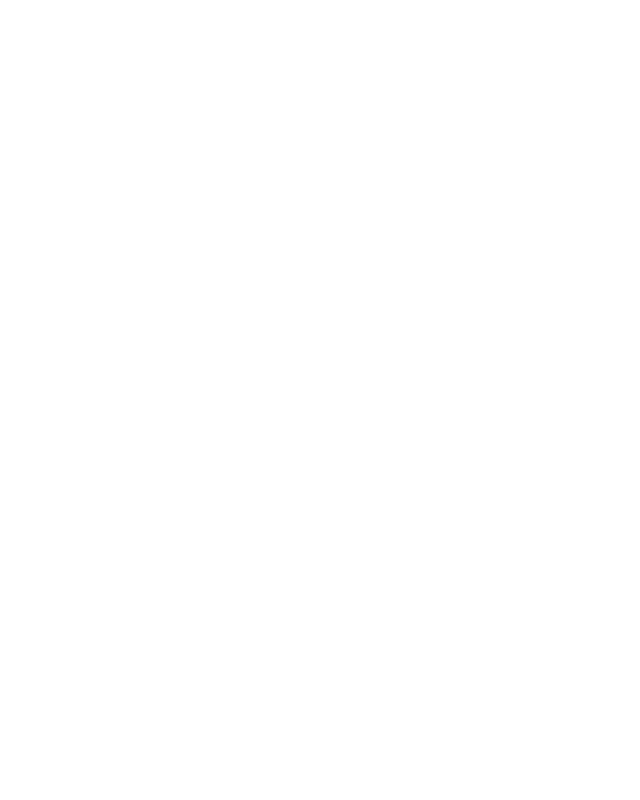
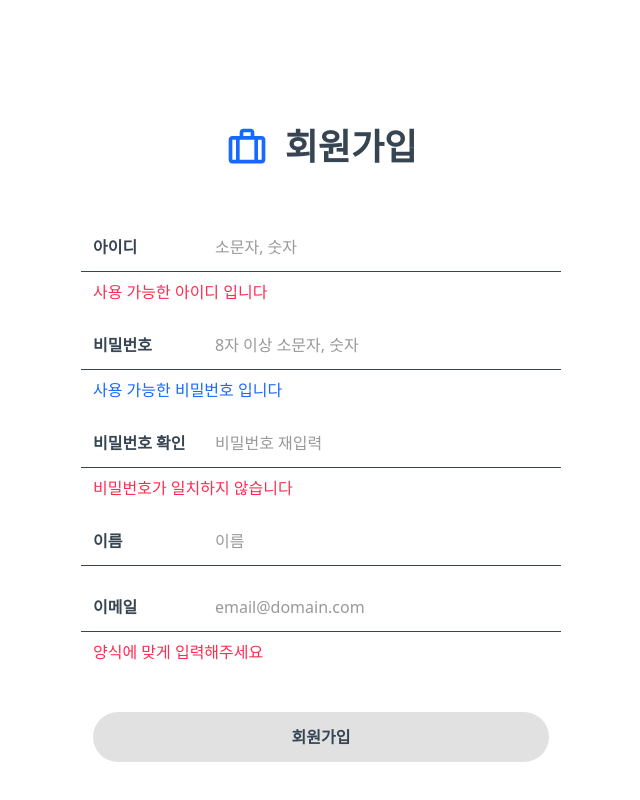
Before and after one commit to 11th-EnjoyTrip/Front-End, a Vue app: page /signup in a window 1280 px wide. Before the commit this address had no page. Shown: the whole page, without its empty margins (319-959 px from the left). Built offline with nearby package versions, Linux system fonts and the light colour scheme.

Commit message:
design: 회원가입 페이지 구성 컴포넌트 디자인 (#7)

```diff
--- a/src/components/Nav/NavCompUpper.vue
+++ b/src/components/Nav/NavCompUpper.vue
@@ -9,7 +9,7 @@
     <div class="row mx-auto nav-upper">
         <!-- 좌측 로고 & 검색 -->
         <div class="col my-auto">
-            <CommonLogo length="28" size="24" />
+            <CommonLogo :length="28" :size="24" :title="'EnjoyTrip'" />
         </div>
         <!-- 우측 사용자 상태 관리 -->
         <!-- 모바일보다 클 때 -->
--- /dev/null
+++ b/src/components/common/CommonInput2.vue
@@ -0,0 +1,66 @@
+<script setup>
+import IconPerson from "@/components/icons/IconPerson.vue";
+import IconLock from "@/components/icons/IconLock.vue";
+import IconTag from "@/components/icons/IconTag.vue";
+import IconMail from "@/components/icons/IconMail.vue";
+
+defineProps({
+    height: Number,
+    placeholder: String,
+    title: String,
+    type: String,
+});
+</script>
+
+<template>
+    <div class="row border-bottom input-border" :style="{ height: height + 'px' }">
+        <div class="col-3 d-flex align-items-center fw-bold title">{{ title }}</div>
+        <div class="col-3 title-icon">
+            <IconPerson v-if="title == '아이디'" :width="32" :height="32" :color="'#374559'" />
+            <IconLock
+                v-if="title == '비밀번호' || title == '비밀번호 확인'"
+                :width="32"
+                :height="32"
+                :color="'#374559'"
+            />
+            <IconTag v-if="title == '이름'" :width="32" :height="32" :color="'#374559'" />
+            <IconMail v-if="title == '이메일'" :width="32" :height="32" :color="'#374559'" />
+        </div>
+        <div class="col-9">
+            <input :type="type" class="w-100 h-100 border-0" :placeholder="placeholder" />
+        </div>
+    </div>
+</template>
+
+<style scoped>
+.input-border {
+    border-color: #374553 !important;
+}
+
+.title {
+    color: #374553;
+}
+
+.title-icon {
+    display: none !important;
+}
+
+input::placeholder {
+    color: #999999;
+}
+
+input:focus {
+    outline: none;
+}
+
+@media (max-width: 575.98px) {
+    .title {
+        display: none !important;
+    }
+
+    .title-icon {
+        display: flex !important;
+        align-items: center;
+    }
+}
+</style>
--- a/src/components/common/CommonLogo.vue
+++ b/src/components/common/CommonLogo.vue
@@ -4,6 +4,7 @@
 defineProps({
     length: Number,
     size: Number,
+    title: String,
 });
 </script>
 
@@ -11,7 +12,7 @@
     <!-- 로고 -->
     <RouterLink class="d-flex align-items-center fw-bold router" to="/">
         <IconLogo :width="length" :height="length" :color="'#1769ff'" />
-        <div class="ms-3 logo-text" :style="{ 'font-size': size + 'px' }">EnjoyTrip</div>
+        <div class="ms-3 logo-text" :style="{ 'font-size': size + 'px' }">{{ title }}</div>
     </RouterLink>
 </template>
 
--- /dev/null
+++ b/src/components/icons/IconMail.vue
@@ -0,0 +1,18 @@
+<script setup>
+defineProps({
+    width: Number,
+    height: Number,
+    color: String,
+});
+</script>
+
+<template>
+    <svg xmlns="http://www.w3.org/2000/svg" :width="width" :height="height" viewBox="0 0 24 24">
+        <path
+            :fill="color"
+            d="M4 20q-.825 0-1.412-.587T2 18V6q0-.825.588-1.412T4 4h16q.825 0 1.413.588T22 6v12q0 .825-.587 1.413T20 20zm8-7L4 8v10h16V8zm0-2l8-5H4zM4 8V6v12z"
+        />
+    </svg>
+</template>
+
+<style scoped></style>
--- /dev/null
+++ b/src/components/icons/IconTag.vue
@@ -0,0 +1,20 @@
+<script setup>
+defineProps({
+    width: Number,
+    height: Number,
+    color: String,
+});
+</script>
+
+<template>
+    <svg xmlns="http://www.w3.org/2000/svg" :width="width" :height="height" viewBox="0 0 24 24">
+        <g :fill="color" fill-rule="evenodd" clip-rule="evenodd">
+            <path
+                d="M2 8v8a1 1 0 0 0 1 1h13.62a1 1 0 0 0 .76-.35l3.428-4a1 1 0 0 0 0-1.3l-3.428-4a1 1 0 0 0-.76-.35H3a1 1 0 0 0-1 1M0 8v8a3 3 0 0 0 3 3h13.62a3 3 0 0 0 2.278-1.048l3.428-4a3 3 0 0 0 0-3.904l-3.428-4A3 3 0 0 0 16.62 5H3a3 3 0 0 0-3 3"
+            />
+            <path d="M15 13a1 1 0 1 0 0-2a1 1 0 0 0 0 2m0 2a3 3 0 1 0 0-6a3 3 0 0 0 0 6" />
+        </g>
+    </svg>
+</template>
+
+<style scoped></style>
--- a/src/router/index.js
+++ b/src/router/index.js
@@ -1,6 +1,7 @@
 import { createRouter, createWebHistory } from "vue-router";
 import HomeView from "@/views/HomeView.vue";
 import LoginView from "@/views/LoginView.vue";
+import SignUpView from "@/views/SignUpView.vue";
 
 const router = createRouter({
     history: createWebHistory(import.meta.env.BASE_URL),
@@ -15,6 +16,11 @@
             name: "login",
             component: LoginView,
         },
+        {
+            path: "/signup",
+            name: "signup",
+            component: SignUpView,
+        },
         /*{
             path: "/about",
             name: "about",
--- a/src/views/LoginView.vue
+++ b/src/views/LoginView.vue
@@ -12,7 +12,7 @@
         <div class="d-flex flex-column h-auto col-10 col-sm-12 mx-auto login">
             <!-- 로고 -->
             <div class="w-auto mx-auto">
-                <CommonLogo length="44" size="36" />
+                <CommonLogo :length="44" :size="36" :title="'EnjoyTrip'" />
             </div>
             <div class="d-flex flex-column align-items-center h-auto row-gap-2 mt-5 w-100">
                 <!-- 아이디 & 비밀번호 -->
--- /dev/null
+++ b/src/views/SignUpView.vue
@@ -0,0 +1,53 @@
+<script setup>
+import CommonLogo from "@/components/common/CommonLogo.vue";
+import CommonButton from "@/components/common/CommonButton.vue";
+import CommonInput2 from "@/components/common/CommonInput2.vue";
+import CommonMessage from "@/components/common/CommonMessage.vue";
+</script>
+
+<template>
+    <div class="row">
+        <div class="d-flex flex-column h-auto col-10 col-sm-12 mx-auto signup">
+            <div class="w-auto mx-auto">
+                <CommonLogo :length="44" :size="36" :title="'회원가입'" />
+            </div>
+            <div class="d-flex flex-column row-gap-3 mt-5">
+                <div>
+                    <CommonInput2 :height="50" :placeholder="'소문자, 숫자'" :title="'아이디'" :type="text" />
+                    <CommonMessage :isSuccess="false" :message="'사용 가능한 아이디 입니다'" />
+                </div>
+                <div>
+                    <CommonInput2
+                        :height="50"
+                        :placeholder="'8자 이상 소문자, 숫자'"
+                        :title="'비밀번호'"
+                        :type="password"
+                    />
+                    <CommonMessage :isSuccess="true" :message="'사용 가능한 비밀번호 입니다'" />
+                </div>
+                <div>
+                    <CommonInput2 :height="50" :placeholder="'비밀번호 재입력'" :title="'비밀번호 확인'" />
+                    <CommonMessage :isSuccess="false" :message="'비밀번호가 일치하지 않습니다'" />
+                </div>
+                <CommonInput2 :height="50" :placeholder="'이름'" :title="'이름'" />
+                <div>
+                    <CommonInput2 :height="50" :placeholder="'email@domain.com'" :title="'이메일'" />
+                    <CommonMessage :isSuccess="false" :message="'양식에 맞게 입력해주세요'" />
+                </div>
+            </div>
+            <div class="mt-4"><CommonButton :height="50" :value="'회원가입'" :bgColors="['#1769ff', '#e1e1e1']" /></div>
+        </div>
+    </div>
+</template>
+
+<style scoped>
+.signup {
+    max-width: 480px;
+    margin-top: 120px;
+}
+
+.title {
+    font-size: 36px;
+    color: #374553;
+}
+</style>
```
